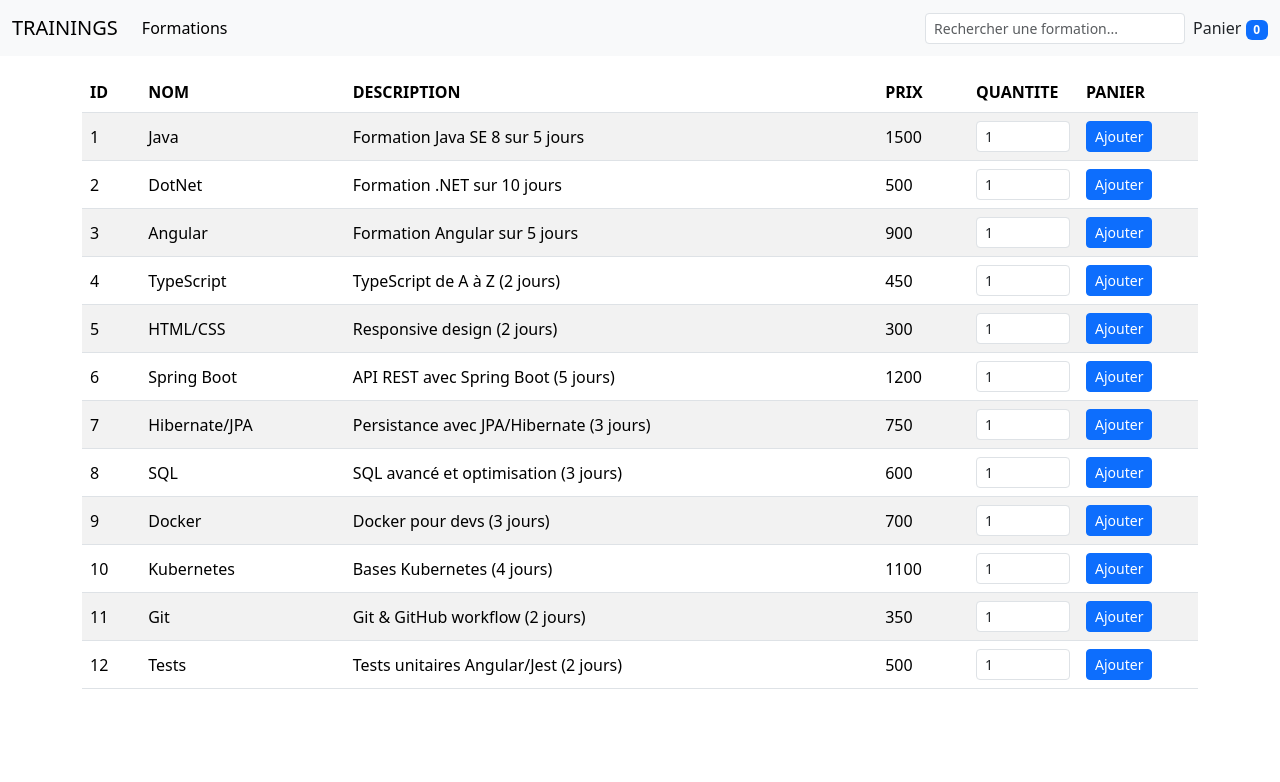
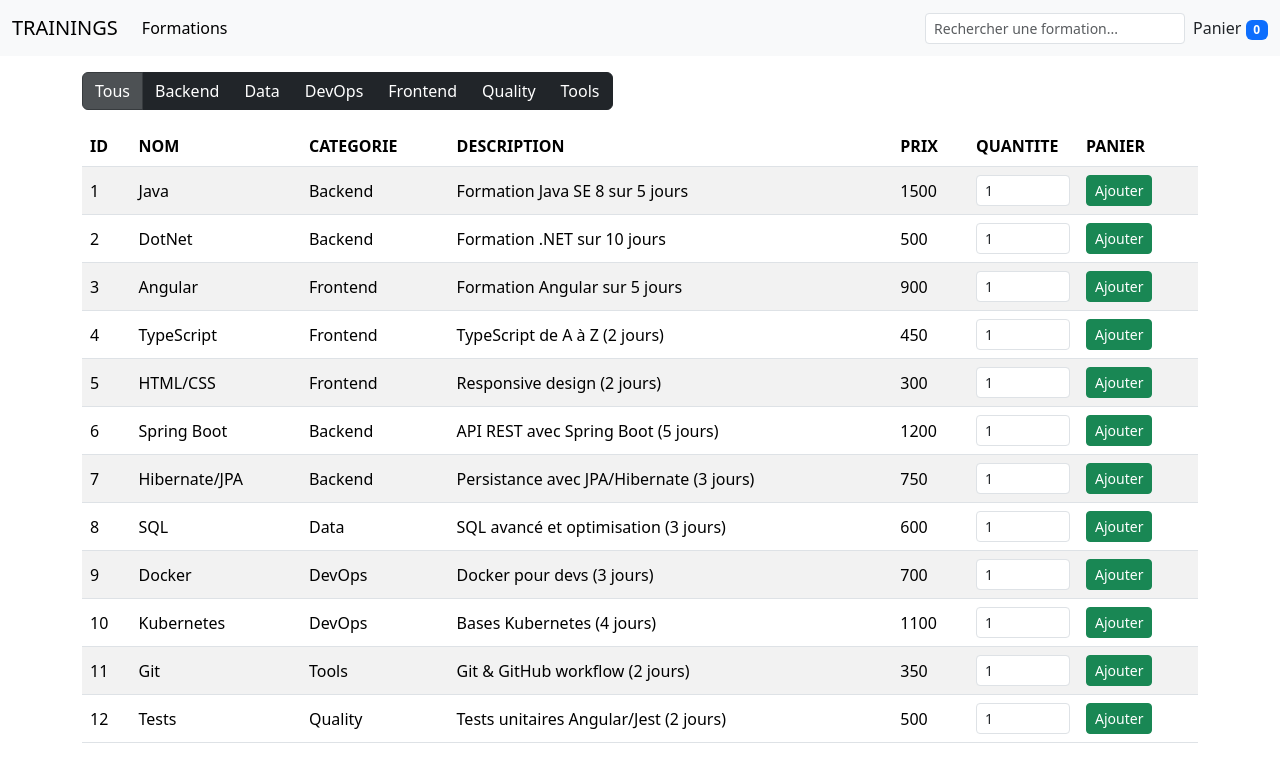
Before and after one commit to john7440/first-app-angular, an Angular app: page /trainings in a window 1280 px wide. Shown: the top 782 px of the page. Built offline with nearby package versions, Linux system fonts and the light colour scheme.

Commit message:
modifications pour prendre en compte les catégories

```diff
--- a/src/app/components/trainings/trainings.html
+++ b/src/app/components/trainings/trainings.html
@@ -2,16 +2,30 @@
   @if (errorMsg) {
     <div class="alert alert-danger">{{ errorMsg }}</div>
   }
+
+  <div class="btn-group mb-3 ml-5" role="group" aria-label="Filtre catégories">
+    @for (cat of categories(); track cat) {
+      <button
+        type="button"
+        class="btn btn-dark"
+        [class.active]="cat === selectedCategory()"
+        (click)="setCategory(cat)"
+      >
+        {{ cat }}
+      </button>
+    }
+  </div>
 
   <table class="table table-striped table-hover align-middle">
     <thead>
       <tr>
         <th>ID</th>
         <th>NOM</th>
+        <th>CATEGORIE</th>
         <th>DESCRIPTION</th>
         <th>PRIX</th>
-        <th style="width: 110px;">QUANTITE</th>
-        <th style="width: 120px;">PANIER</th>
+        <th style="width:110px;">QUANTITE</th>
+        <th style="width:120px;">PANIER</th>
       </tr>
     </thead>
 
@@ -20,6 +34,7 @@
         <tr>
           <td>{{ training.id }}</td>
           <td>{{ training.name }}</td>
+          <td>{{ training.category }}</td>
           <td>{{ training.description }}</td>
           <td>{{ training.price }}</td>
 
@@ -34,14 +49,14 @@
           </td>
 
           <td>
-            <button class="btn btn-primary btn-sm" (click)="addToCart(training)">
+            <button class="btn btn-success btn-sm" (click)="addToCart(training)">
               Ajouter
             </button>
           </td>
         </tr>
       } @empty {
         <tr>
-          <td colspan="6" class="text-center">Aucune formation</td>
+          <td colspan="7" class="text-center">Aucune formation</td>
         </tr>
       }
     </tbody>
```
